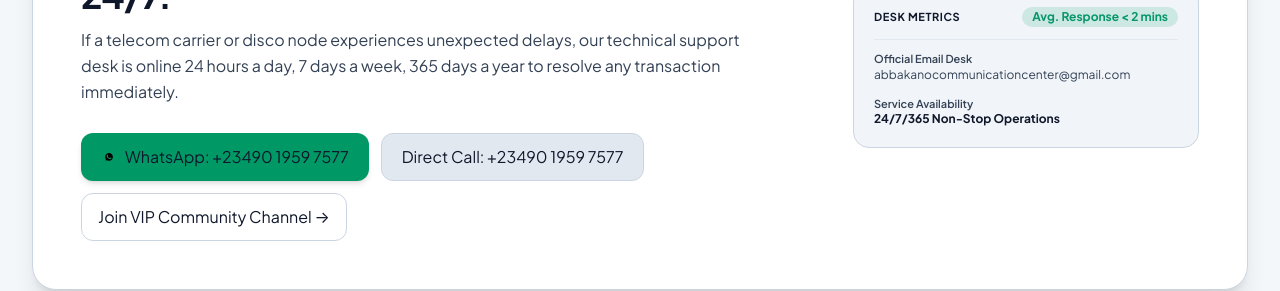
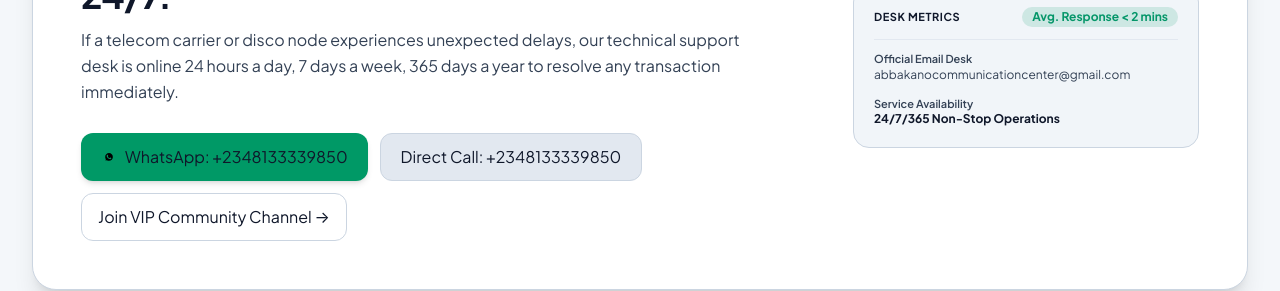
Before and after one commit to Galo1166/AbbaKano, a Next.js app in the folder web/: page / in a window 1280 px wide. Shown: the part 3600-3891 px from the top of the page. Built offline with nearby package versions, Linux system fonts and the light colour scheme; no server answers.

Commit message:
Update SupportBanner.tsx

```diff
--- a/web/src/components/landing/SupportBanner.tsx
+++ b/web/src/components/landing/SupportBanner.tsx
@@ -2,9 +2,9 @@
 
 import Link from "next/link";
 
-const SUPPORT_WHATSAPP = "2349019597577";
-const SUPPORT_PHONE = "+2349019597577";
-const SUPPORT_PHONE_DISPLAY = "+23490 1959 7577";
+const SUPPORT_WHATSAPP = "2348133339850";
+const SUPPORT_PHONE = "+2348133339850";
+const SUPPORT_PHONE_DISPLAY = "+2348133339850";
 const SUPPORT_EMAIL = "abbakanocommunicationcenter@gmail.com";
 const COMMUNITY_URL = "https://chat.whatsapp.com/DEpJ8XD2yWy1lKyLEHj4Di";
 
```
